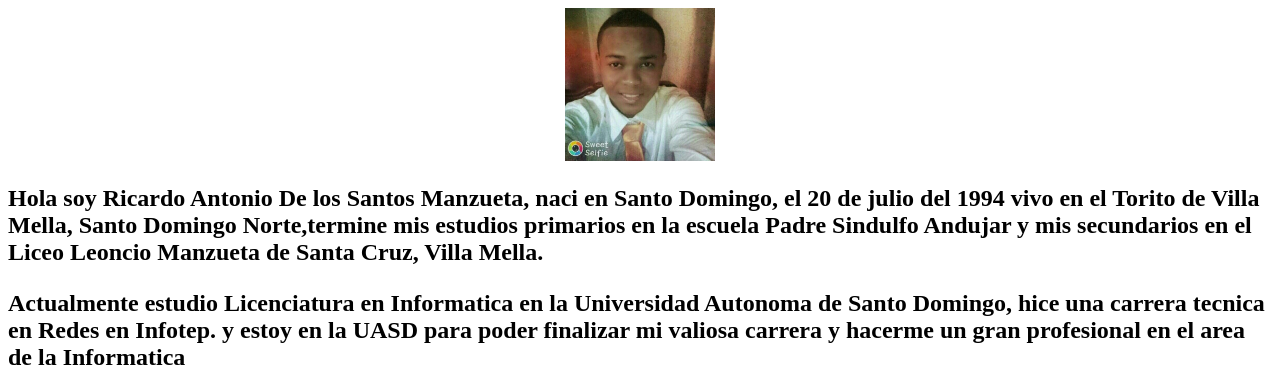
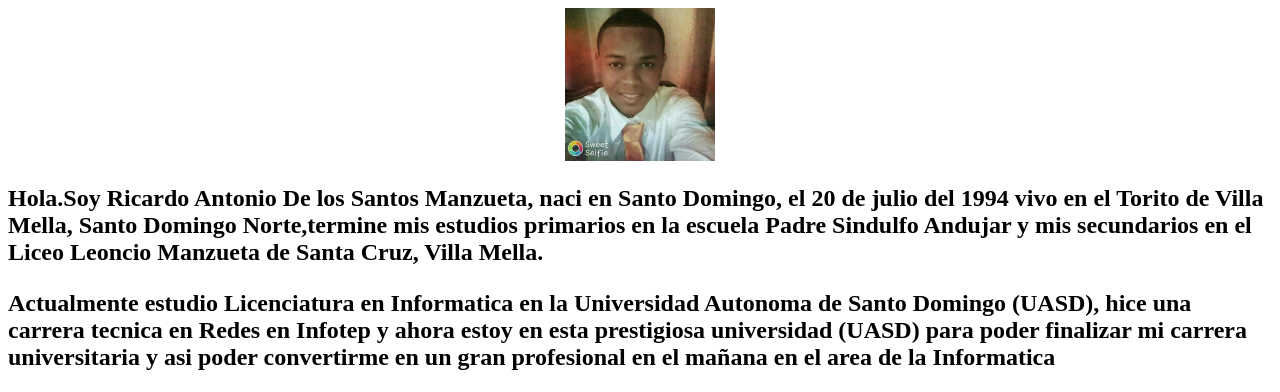
Before and after one commit to programadorgit/mi_biografia, a plain HTML site: page index.html in a window 1280 px wide. Shown: the top 392 px of the page. Drawn offline with Linux system fonts and the light colour scheme.

Commit message:
Update index.html

```diff
--- a/index.html
+++ b/index.html
@@ -15,12 +15,13 @@
 
 
 
-<h2> <p style="text-align:left">Hola soy Ricardo Antonio De los Santos Manzueta, naci en Santo Domingo, el 20 de julio del 1994
+<h2> <p style="text-align:left">Hola.Soy Ricardo Antonio De los Santos Manzueta, naci en Santo Domingo, el 20 de julio del 1994
 vivo en el Torito de Villa Mella, Santo Domingo Norte,termine mis estudios primarios en la escuela Padre Sindulfo Andujar y mis
 secundarios en el Liceo Leoncio Manzueta de Santa Cruz, Villa Mella.</p> </h2>
 
-<h2> <p style="text-align:left">Actualmente estudio Licenciatura en Informatica en la Universidad Autonoma de Santo Domingo, hice una carrera tecnica en Redes en Infotep.
-y estoy en la UASD para poder finalizar mi valiosa carrera y hacerme un gran profesional en el area de la Informatica</p> </h2>
+<h2> <p style="text-align:left">Actualmente estudio Licenciatura en Informatica en la Universidad Autonoma de Santo Domingo (UASD), hice una carrera
+tecnica en Redes en Infotep y ahora estoy en esta prestigiosa universidad (UASD) para poder finalizar mi carrera universitaria y asi poder convertirme en un gran
+profesional en el mañana en el area de la Informatica</p> </h2>
 
 
 
```
